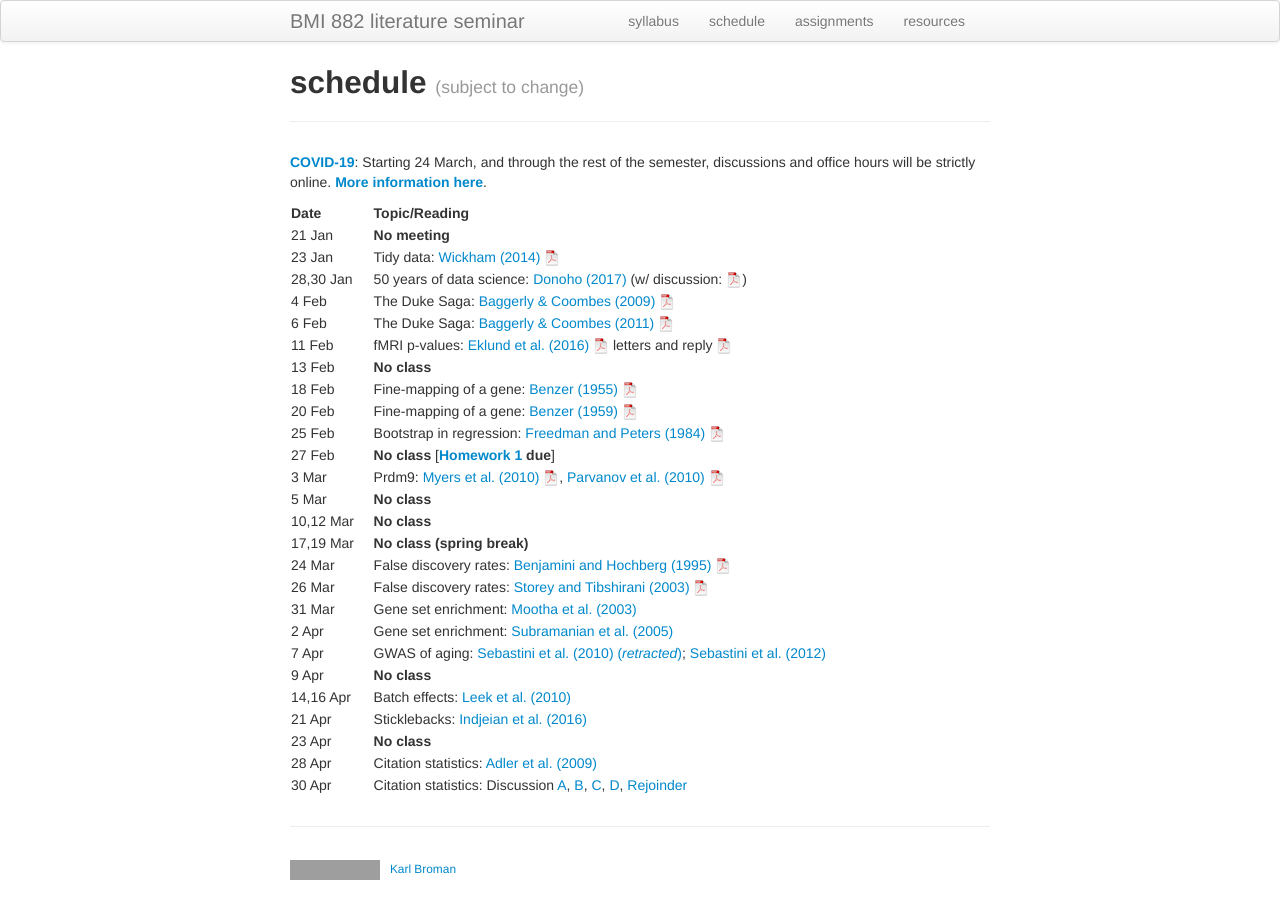
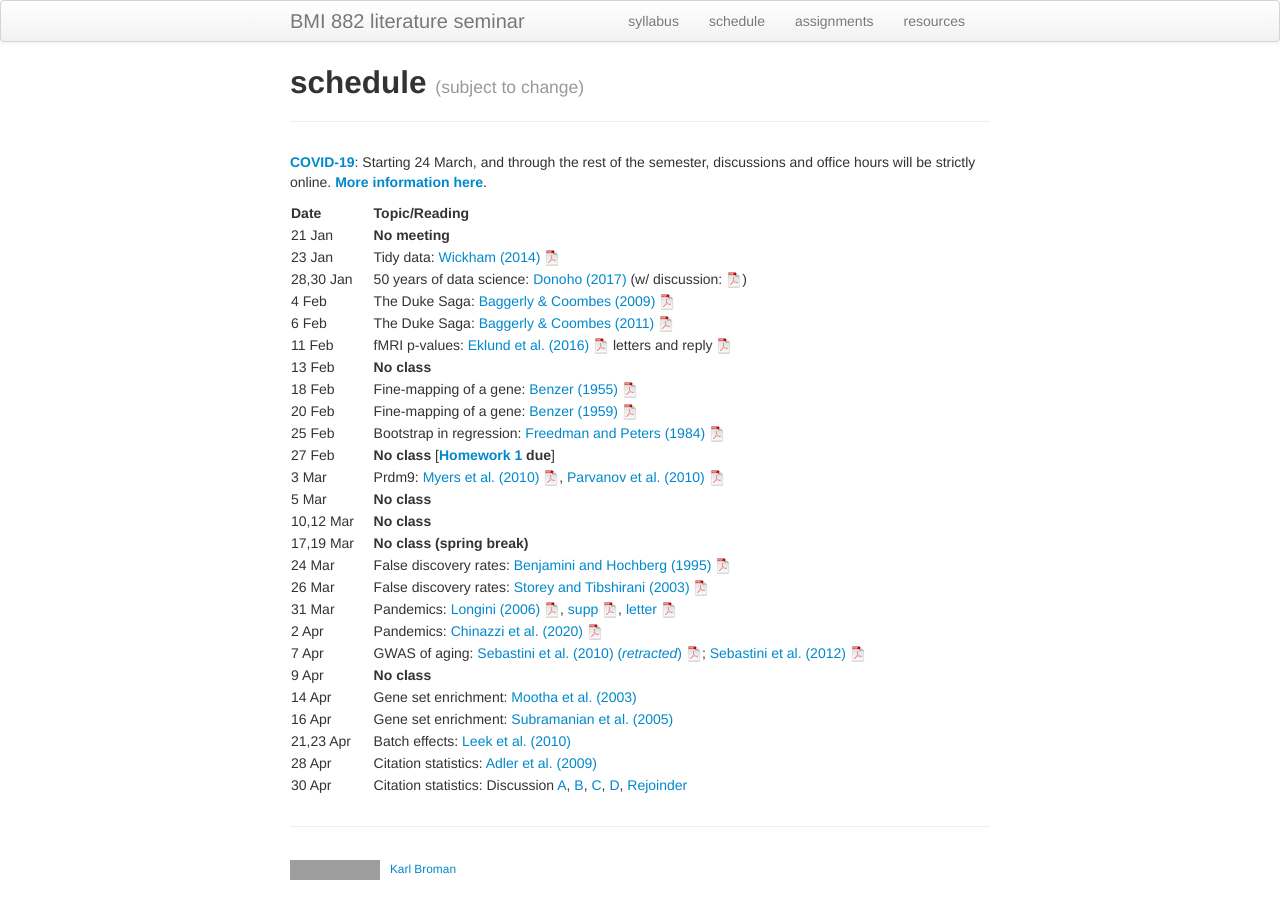
Before and after one commit to kbroman/BMI882_spring2023, a Jekyll site: the page built from schedule.md, in a window 1280 px wide. Built offline with Jekyll 4.4.1, drawn with Linux system fonts in a browser that asks for light colours; grey boxes are pictures that could not be loaded.

Commit message:
Add pandemic papers to schedule; drop sticklebacks; add PDFs

```diff
--- a/schedule.md
+++ b/schedule.md
@@ -27,12 +27,12 @@ discussions and office hours will be strictly online. [**More information here**
 | 17,19 Mar   |    | **No class (spring break)** |
 | 24 Mar      |    | False discovery rates: [Benjamini and Hochberg (1995)](https://doi.org/10.1111/j.2517-6161.1995.tb02031.x) [![pdf logo](icons/pdf-icon.png)](http://bit.ly/32ovGFh)
 | 26 Mar      |    | False discovery rates: [Storey and Tibshirani (2003)](https://doi.org/10.1073/pnas.1530509100) [![pdf logo](icons/pdf-icon.png)](https://www.pnas.org/content/pnas/100/16/9440.full.pdf)
-| 31 Mar      |    | Gene set enrichment: [Mootha et al. (2003)](https://doi.org/10.1038/ng1180)
-| 2 Apr      |    | Gene set enrichment: [Subramanian et al. (2005)](https://doi.org/10.1073/pnas.0506580102)
-| 7 Apr      |    | GWAS of aging: [Sebastini et al. (2010) (_retracted_)](https://doi.org/10.1126/science.1190532); [Sebastini et al. (2012)](https://doi.org/10.1371/journal.pone.0029848)
-| 9 Apr       |    | **No class**
-| 14,16 Apr   |    | Batch effects: [Leek et al. (2010)](https://doi.org/10.1038/nrg2825)
-| 21 Apr      |    | Sticklebacks: [Indjeian et al. (2016)](https://doi.org/10.1016/j.cell.2015.12.007)
-| 23 Apr      |    | **No class**
+| 31 Mar      |    | Pandemics: [Longini (2006)](https://doi.org/10.1126/science.1115717) [![pdf logo](icons/pdf-icon.png)](assets/longini2006.pdf), [supp](https://science.sciencemag.org/content/suppl/2005/08/11/1115717.DC1) [![pdf logo](icons/pdf-icon.png)](https://science.sciencemag.org/content/sci/suppl/2005/08/11/1115717.DC1/Longini.SOM.pdf), [letter](https://doi.org/10.1126/science.310.5751.1117c) [![pdf logo](icons/pdf-icon.png)](assets/longini2006_letter.pdf)
+|  2 Apr      |    | Pandemics: [Chinazzi et al. (2020)](https://doi.org/10.1126/science.aba9757) [![pdf logo](icons/pdf-icon.png)](https://science.sciencemag.org/content/sci/early/2020/03/05/science.aba9757.full.pdf)
+|  7 Apr      |    | GWAS of aging: [Sebastini et al. (2010) (_retracted_)](https://doi.org/10.1126/science.1190532) [![pdf logo](icons/pdf-icon.png)](assets/sebastini2010.pdf); [Sebastini et al. (2012)](https://doi.org/10.1371/journal.pone.0029848) [![pdf logo](icons/pdf-icon.png)](https://journals.plos.org/plosone/article/file?id=10.1371/journal.pone.0029848&type=printable)
+|  9 Apr      |    | **No class**
+| 14 Apr      |    | Gene set enrichment: [Mootha et al. (2003)](https://doi.org/10.1038/ng1180)
+| 16 Apr      |    | Gene set enrichment: [Subramanian et al. (2005)](https://doi.org/10.1073/pnas.0506580102)
+| 21,23 Apr   |    | Batch effects: [Leek et al. (2010)](https://doi.org/10.1038/nrg2825)
 | 28 Apr      |    | Citation statistics: [Adler et al. (2009)](https://projecteuclid.org/euclid.ss/1255009002)
 | 30 Apr      |    | Citation statistics: Discussion [A](https://doi.org/10.1214/09-STS285A), [B](https://doi.org/10.1214/09-STS285B), [C](https://doi.org/10.1214/09-STS285C), [D](https://doi.org/10.1214/09-STS285D), [Rejoinder](https://doi.org/10.1214/09-STS285REJ)
```
Also changed, not shown: 3 other files.
